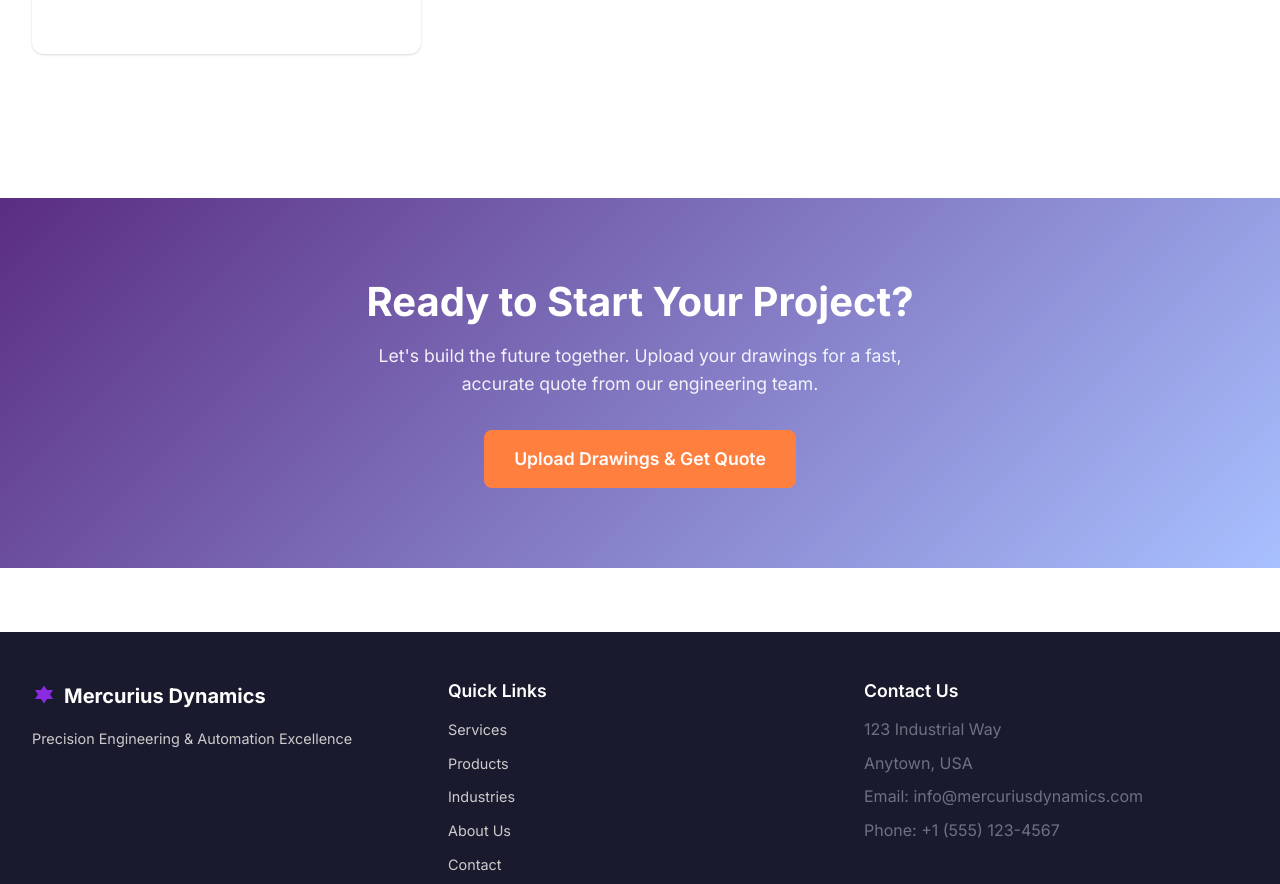
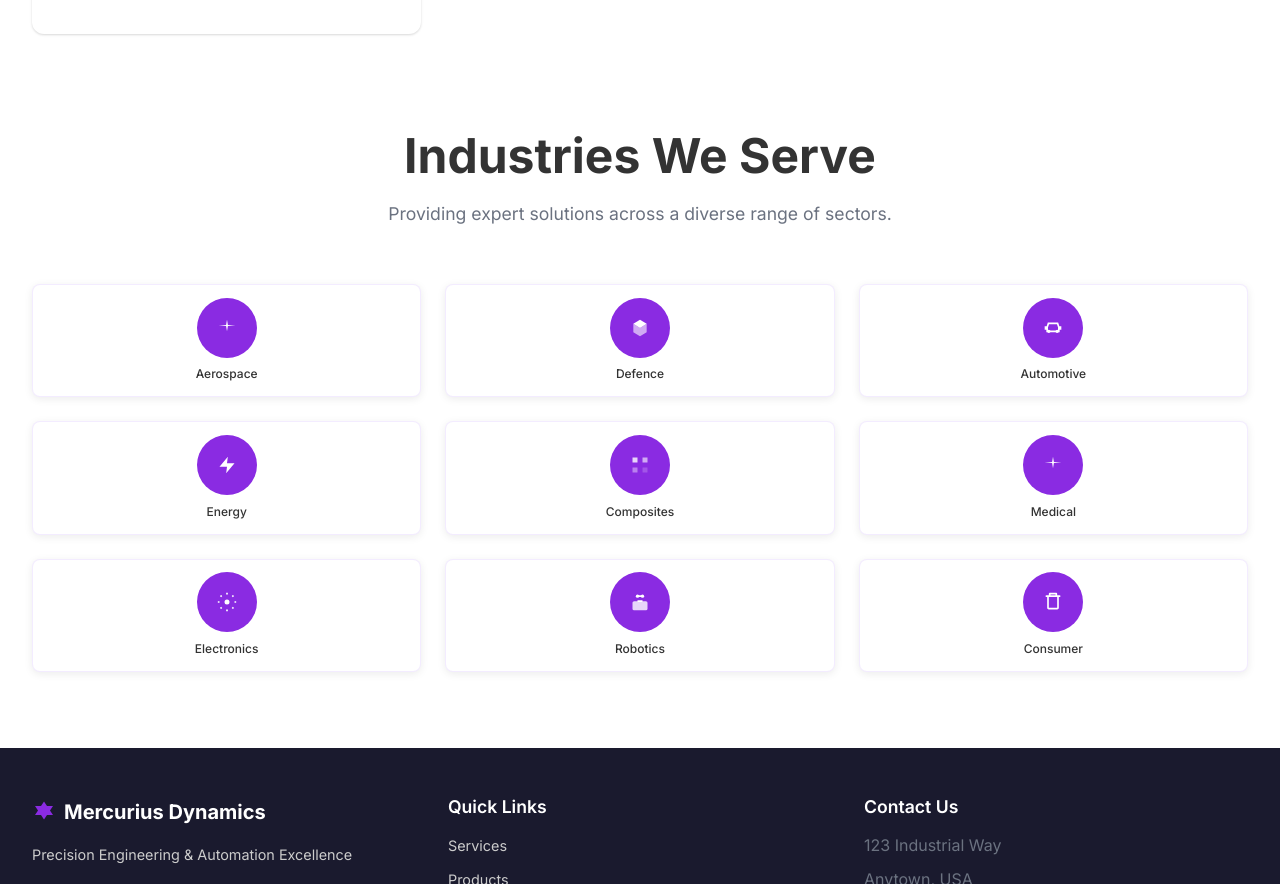
Before and after one commit to vaibhav211002/mercurius-dynamics-landing-page, a React (Create React App) app: page / in a window 1280 px wide. Shown: the part 2595-3479 px from the top of the page. Built offline with nearby package versions, Linux system fonts and the light colour scheme.

Commit message:
added cards

```diff
--- a/src/pages/HomePage.css
+++ b/src/pages/HomePage.css
@@ -220,43 +220,93 @@
 }
 
 /* Industries Section */
+/* Industries Section */
 .industries-section {
-  padding: 5rem 0;
+  padding: 0.76rem 0;
   background-color: var(--background-light-gray);
+  background-color: white;
 }
 
-.industries-grid {
-  display: grid;
-  grid-template-columns: repeat(auto-fit, minmax(150px, 1fr));
-  gap: 1.5rem;
+.section-header {
+  text-align: center;
 }
 
-.industry-item {
+.section-header h2 {
+  font-weight: 700;
+  font-size: 1.5rem;
+  color: var(--text-dark);
+}
+
+.section-header p {
+  color: var(--text-muted);
+  font-size: 0.9rem;
+  margin-top: 0.3rem;
+}
+
+/* Grid Layout */
+/* Grid Layout */
+.industries-grid {
+
+  display: grid;
+  grid-template-columns: repeat(5, 1fr); /* 5 columns */
+  grid-auto-rows: minmax(100px, auto);  /* height adjusts dynamically */
+  gap: 0.6rem; /* spacing between cards */
+  justify-content: center;
+  align-items: center;
+  margin-top: 3.5rem;
+  max-width: 1800px; /* centers grid neatly */
+  margin-left: auto;
+  margin-right: auto;
+}
+
+/* Each Card */
+.industry-card {
   display: flex;
   flex-direction: column;
   align-items: center;
-  padding: 1.5rem;
+  justify-content: center;
+  gap: 0.4rem;
+  padding: 0.8rem;
   background: white;
-  border-radius: 12px;
-  box-shadow: var(--shadow-light);
+  border-radius: 8px;
+  box-shadow: 0 2px 8px rgba(0, 0, 0, 0.08);
   transition: all 0.3s ease;
   cursor: pointer;
+  border: 1px solid rgba(139, 69, 255, 0.1);
+  min-height: 100px;
 }
 
-.industry-item:hover {
-  box-shadow: var(--shadow-medium);
+.industry-card:hover {
+  box-shadow: 0 4px 16px rgba(139, 69, 255, 0.15);
+  transform: translateY(-2px);
+  border-color: rgba(139, 69, 255, 0.2);
 }
 
+
+/* Icon */
 .industry-icon {
-  font-size: 2.5rem;
-  margin-bottom: 0.75rem;
+  background: var(--primary-purple);
+  color: white;
+  display: flex;
+  align-items: center;
+  justify-content: center;
+  width: 32px;
+  height: 32px;
+  border-radius: 50%;
+  font-size: 0.9rem;
 }
 
+/* Text */
 .industry-name {
-  font-weight: 600;
+  font-weight: 500;
   color: var(--text-dark);
+  font-size: 0.75rem;
   text-align: center;
+  white-space: nowrap;
+  overflow: hidden;
+  text-overflow: ellipsis;
 }
+
 
 /* CTA Section */
 .cta-section {
@@ -350,16 +400,26 @@
   }
 
   .industries-grid {
-    grid-template-columns: repeat(auto-fit, minmax(120px, 1fr));
-    gap: 1rem;
+    gap: 0.4rem;
+    margin-top: 1.25rem;
+    max-width: 500px;
   }
 
-  .industry-item {
-    padding: 1rem;
+  .industry-card {
+    padding: 0.5rem 0.6rem;
+    gap: 0.35rem;
+    min-height: 70px;
+    width: calc(33.333% - 0.27rem);
+    flex: 0 0 calc(33.333% - 0.27rem);
   }
 
   .industry-icon {
-    font-size: 2rem;
+    width: 28px;
+    height: 28px;
+  }
+
+  .industry-name {
+    font-size: 0.7rem;
   }
 
   .container {
@@ -390,8 +450,26 @@
   }
 
   .industries-grid {
-    grid-template-columns: repeat(3, 1fr);
-    gap: 0.75rem;
+    gap: 0.35rem;
+    margin-top: 1rem;
+    max-width: 400px;
+  }
+
+  .industry-card {
+    padding: 0.4rem 0.5rem;
+    gap: 0.3rem;
+    min-height: 60px;
+    width: calc(33.333% - 0.23rem);
+    flex: 0 0 calc(33.333% - 0.23rem);
+  }
+
+  .industry-icon {
+    width: 24px;
+    height: 24px;
+  }
+
+  .industry-name {
+    font-size: 0.65rem;
   }
 }
 
@@ -431,7 +509,26 @@
   }
 
   .industries-grid {
-    grid-template-columns: repeat(2, 1fr);
+    gap: 0.3rem;
+    margin-top: 0.75rem;
+    max-width: 350px;
+  }
+
+  .industry-card {
+    padding: 0.35rem 10.4rem;
+    gap: 0.25rem;
+    min-height: 50px;
+    width: calc(33.333% - 0.2rem);
+    flex: 0 0 calc(33.333% - 0.2rem);
+  }
+
+  .industry-icon {
+    width: 20px;
+    height: 20px;
+}
+
+  .industry-name {
+    font-size: 0.6rem;
   }
 
   .container {
@@ -469,17 +566,25 @@
     font-size: 0.75rem;
   }
 
-  .industries-grid {
-    grid-template-columns: repeat(2, 1fr);
-    gap: 0.5rem;
+  .industries-section {
+    padding: 1.25rem 0;
   }
 
-  .industry-item {
-    padding: 0.75rem;
+  .industries-grid {
+    gap: 0.3rem;
+    margin-top: 0.75rem;
   }
 
-  .industry-icon {
-    font-size: 1.5rem;
+  .industry-card {
+    padding: 0.2rem 0.3rem;
+    gap: 0.25rem;
+    min-height: 28px;
+    width: calc(50% - 0.15rem);
+    flex: 0 0 calc(50% - 0.15rem);
+  }
+
+  .industry-name {
+    font-size: 0.55rem;
   }
 
   .container {
--- a/src/pages/HomePage.js
+++ b/src/pages/HomePage.js
@@ -121,8 +121,121 @@ const HomePage = () => {
         </div>
       </section>
 
+      {/* Industries Section */}
+      <section className="industries-section">
+        <div className="container">
+          <motion.div
+            className="section-header"
+            {...fadeInUp}
+          >
+            <h1>Industries We Serve</h1>
+            <p>Providing expert solutions across a diverse range of sectors.</p>
+          </motion.div>
+
+          <div className="industries-grid">
+            {[
+              {
+                name: 'Aerospace',
+                icon: (
+                  <svg width="20" height="20" viewBox="0 0 24 24" fill="none">
+                    <path d="M12 2L13.09 8.26L22 9L13.09 9.74L12 16L10.91 9.74L2 9L10.91 8.26L12 2Z" fill="currentColor"/>
+                  </svg>
+                )
+              },
+              {
+                name: 'Defence',
+                icon: (
+                  <svg width="20" height="20" viewBox="0 0 24 24" fill="none">
+                    <path d="M12 2L4 7L12 12L20 7L12 2Z" fill="currentColor"/>
+                    <path d="M4 7V17L12 22L20 17V7L12 12L4 7Z" fill="currentColor" opacity="0.6"/>
+                  </svg>
+                )
+              },
+              {
+                name: 'Automotive',
+                icon: (
+                  <svg width="20" height="20" viewBox="0 0 24 24" fill="none">
+                    <path d="M5 11L6.5 6.5H17.5L19 11M5 11H3V13H5V11M19 11H21V13H19V11M5 11V16H19V11" stroke="currentColor" strokeWidth="2" fill="none"/>
+                    <circle cx="7" cy="16" r="2" fill="currentColor"/>
+                    <circle cx="17" cy="16" r="2" fill="currentColor"/>
+                  </svg>
+                )
+              },
+              {
+                name: 'Energy',
+                icon: (
+                  <svg width="20" height="20" viewBox="0 0 24 24" fill="none">
+                    <path d="M13 2L3 14H12L11 22L21 10H12L13 2Z" fill="currentColor"/>
+                  </svg>
+                )
+              },
+              {
+                name: 'Composites',
+                icon: (
+                  <svg width="20" height="20" viewBox="0 0 24 24" fill="none">
+                    <rect x="3" y="3" width="6" height="6" fill="currentColor" opacity="0.8"/>
+                    <rect x="15" y="3" width="6" height="6" fill="currentColor" opacity="0.6"/>
+                    <rect x="3" y="15" width="6" height="6" fill="currentColor" opacity="0.4"/>
+                    <rect x="15" y="15" width="6" height="6" fill="currentColor" opacity="0.2"/>
+                  </svg>
+                )
+              },
+              {
+                name: 'Medical',
+                icon: (
+                  <svg width="20" height="20" viewBox="0 0 24 24" fill="none">
+                    <path d="M12 2L13.09 8.26L22 9L13.09 9.74L12 16L10.91 9.74L2 9L10.91 8.26L12 2Z" fill="currentColor"/>
+                  </svg>
+                )
+              },
+              {
+                name: 'Electronics',
+                icon: (
+                  <svg width="20" height="20" viewBox="0 0 24 24" fill="none">
+                    <circle cx="12" cy="12" r="3" fill="currentColor"/>
+                    <path d="M12 1V3M12 21V23M4.22 4.22L5.64 5.64M18.36 18.36L19.78 19.78M1 12H3M21 12H23M4.22 19.78L5.64 18.36M18.36 5.64L19.78 4.22" stroke="currentColor" strokeWidth="2"/>
+                  </svg>
+                )
+              },
+              {
+                name: 'Robotics',
+                icon: (
+                  <svg width="20" height="20" viewBox="0 0 24 24" fill="none">
+                    <rect x="3" y="11" width="18" height="11" rx="2" fill="currentColor" opacity="0.8"/>
+                    <circle cx="9" cy="5" r="2" fill="currentColor"/>
+                    <circle cx="15" cy="5" r="2" fill="currentColor"/>
+                    <path d="M9 5H15" stroke="currentColor" strokeWidth="2"/>
+                    <path d="M9 11H15" stroke="currentColor" strokeWidth="2"/>
+                  </svg>
+                )
+              },
+              {
+                name: 'Consumer',
+                icon: (
+                  <svg width="20" height="20" viewBox="0 0 24 24" fill="none">
+                    <path d="M7 4V2C7 1.45 7.45 1 8 1H16C16.55 1 17 1.45 17 2V4H20C20.55 4 21 4.45 21 5S20.55 6 20 6H19V19C19 20.1 18.1 21 17 21H7C5.9 21 5 20.1 5 19V6H4C3.45 6 3 5.55 3 5S3.45 4 4 4H7ZM9 3V4H15V3H9ZM7 6V19H17V6H7Z" fill="currentColor"/>
+                  </svg>
+                )
+              },
+
+            ].map((industry, index) => (
+              <motion.div
+                key={index}
+                className="industry-card"
+                {...fadeInUp}
+                transition={{ delay: index * 0.05 }}
+                whileHover={{ scale: 1.02 }}
+              >
+                <div className="industry-icon">{industry.icon}</div>
+                <span className="industry-name">{industry.name}</span>
+              </motion.div>
+            ))}
+          </div>
+        </div>
+      </section>
+
       {/* CTA Section */}
-      <section className="cta-section">
+      {/* <section className="cta-section">
         <div className="container">
           <motion.div
             className="cta-content"
@@ -137,7 +250,7 @@ const HomePage = () => {
             </Link>
           </motion.div>
         </div>
-      </section>
+      </section> */}
     </div>
   );
 };
--- a/src/pages/ProductsPage.js
+++ b/src/pages/ProductsPage.js
@@ -30,7 +30,7 @@ const ProductsPage = () => {
     }
   };
 
-  const categories = ['Valves', 'Automation', 'OEM Spares'];
+  const categories = ['Automation','Valves'];
 
   const brands = {
     'Valves': [
@@ -66,17 +66,17 @@ const ProductsPage = () => {
   };
 
   const productCategories = {
+    'Automation': [
+      { name: 'PLC, DCS, SCADA', description: 'State-of-the-art systems for complete industrial process control.' },
+      { name: 'Panels & Drives', description: 'Custom-built control panels and VFDs to optimize motor control.' },
+      { name: 'Networks & Instrumentation', description: 'Robust networking and precise measurement instrumentation.' },
+      { name: 'Safety Systems', description: 'Comprehensive systems to protect your personnel and assets.' }
+    ],
     'Valves': [
       { name: 'Gate & Globe Valves', description: 'High-quality gate and globe valves for various industrial applications.' },
       { name: 'Ball & Butterfly Valves', description: 'Precision ball and butterfly valves for efficient flow control.' },
       { name: 'NRVs & Special Valves', description: 'Non-return valves and specialized valve solutions.' },
       { name: 'Engineered Valves', description: 'Custom engineered valve solutions for specific requirements.' }
-    ],
-    'Automation': [
-      { name: 'PLC, DCS, SCADA', description: 'State-of-the-art systems for complete industrial process control.' },
-      { name: 'Panels & Drives', description: 'Custom-built control panels and VFDs to optimize motor control.' },
-      { name: 'Networks & Instrumentation', description: 'Robust networking and precise measurement instrumentation.' },
-      { name: 'Safety Systems', description: 'Comprehensive systems to protect your personnel and assets.' }
     ],
     'OEM Spares': [
       { name: 'Electrical Components', description: 'High-quality electrical spares for all major brands.' },
@@ -152,7 +152,6 @@ const ProductsPage = () => {
               >
                 <h3>{product.name}</h3>
                 <p>{product.description}</p>
-                <div className="product-arrow">▼</div>
               </motion.div>
             ))}
           </motion.div>
```
